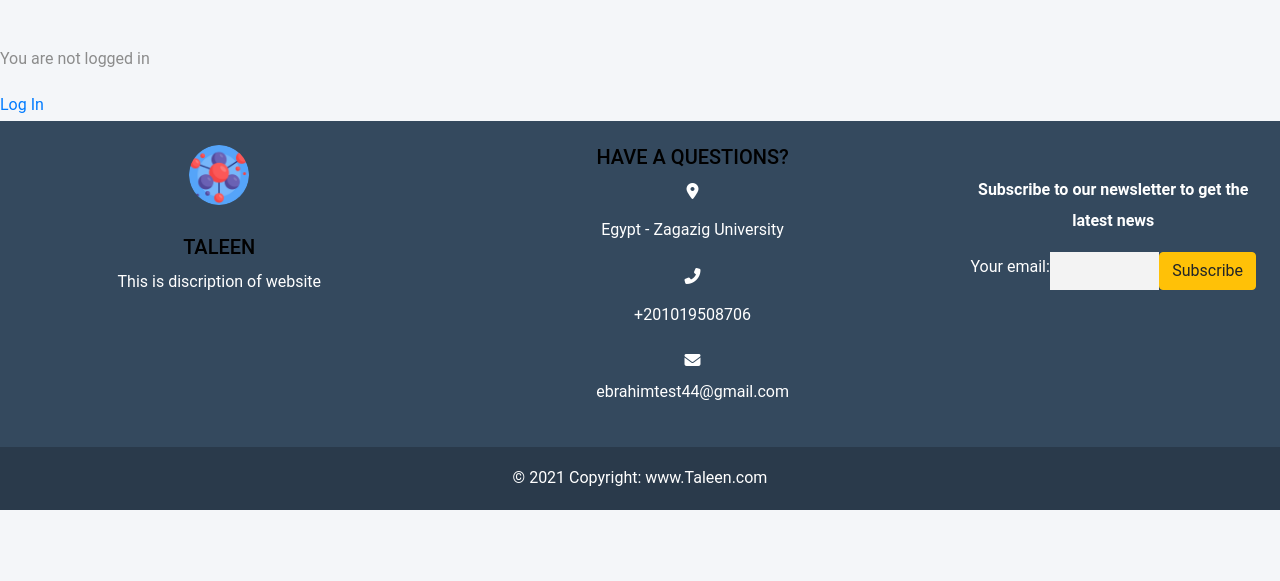
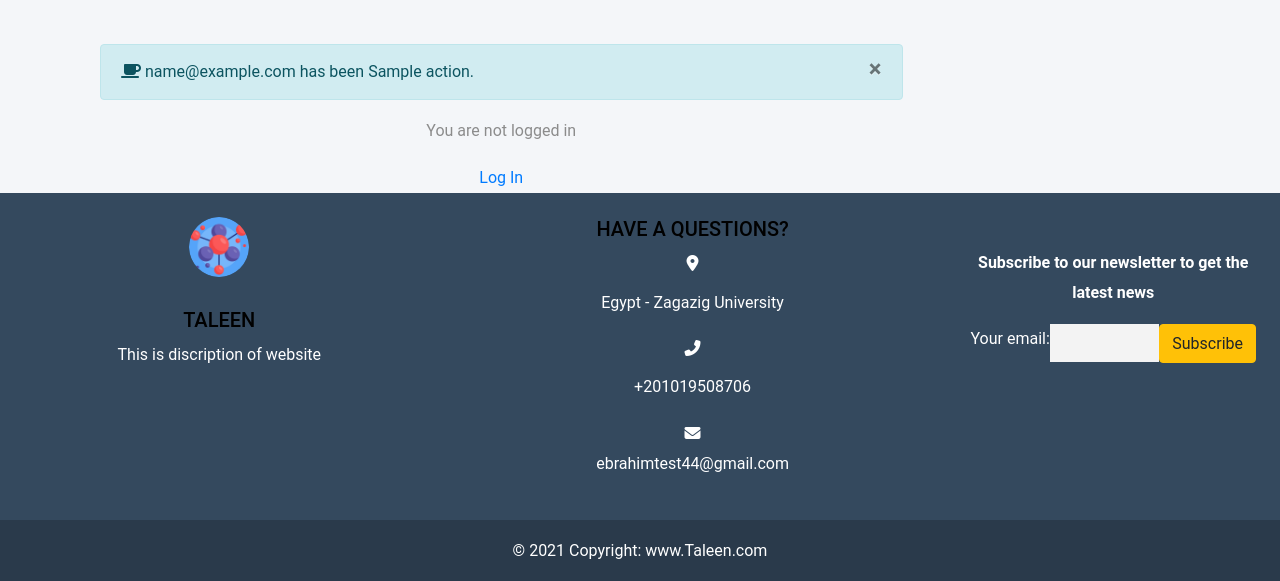
Before and after one commit to EbrahimElgharib/GraduationProject2021, a Django app: template settings/templates/settings/home.html in a window 1280 px wide. Shown: the part 86-667 px from the top of the page. Run offline with Django 3.2, Linux system fonts and the light colour scheme; data comes from the database, SQL or seed files in the repository; both versions use the stored data as it was after the commit; the template is opened without the code that fills it: values that come from a table or form of the project are taken from there, most other values are stand-ins (such as "Sample title", 1, 10 or a date in 2020); parts of the project's set-up code (start-up, migrations or seed data) failed here and were passed over; some libraries are stand-ins or nearby versions.

Commit message:
add alert in home page when confirm or delete subscriber

```diff
--- a/settings/templates/settings/home.html
+++ b/settings/templates/settings/home.html
@@ -1,4 +1,3 @@
-
 {% extends "base.html" %}
 {% load static %}
 {% load bootstrap4 %}
@@ -6,7 +5,21 @@
 
 {% block body %}
 
+{% comment %}
+  This is an alert about subscriber ---> confirm or delete
+{% endcomment %}
+<div class="container">
+  <div class="col-md-9">
+    {% if email %}
+    <div class="alert alert-info alert-dismissable">
+      <a class="panel-close close" data-dismiss="alert">×</a>
+      <i class="fa fa-coffee"></i>
+      {{ email }} has been {{ action }}.
+    </div>
+    {% endif %}
 
+
+    <div class="text-center">
     {% if user.is_authenticated %}
     Hi {{ user.username }}!
     <p><a href="{% url 'logout' %}">Log Out</a></p>
@@ -14,6 +27,10 @@
     <p>You are not logged in</p>
     <a href="{% url 'login' %}">Log In</a>
     {% endif %}
+  </div>
+</div>
+</div>
+
 
 
 
```
Also changed, not shown: settings/views.py (+4 -4 lines), db.sqlite3. Lines whose indentation alone changed are shown as unchanged.
